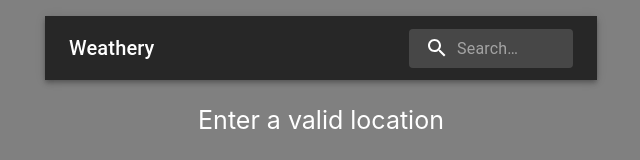
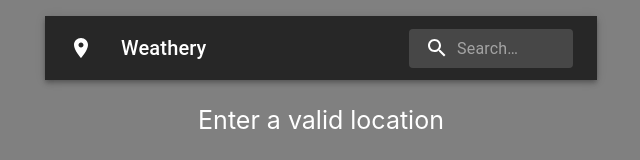
Before and after one commit to devSouvik/weathery, a React (Create React App) app: page / in a window 1280 px wide. Shown: the top 160 px of the page, without its empty margins (319-959 px from the left). Built offline with nearby package versions, Linux system fonts and the light colour scheme.

Commit message:
cordinated fetched and location icon added

```diff
--- /dev/null
+++ b/src/components/GeoCard.js
@@ -0,0 +1,9 @@
+import React from "react";
+
+function GeoCard() {
+  // var x = document.getElementById("demo");
+
+  return <div></div>;
+}
+
+export default GeoCard;
--- a/src/components/TempCard.js
+++ b/src/components/TempCard.js
@@ -1,5 +1,6 @@
 import React, { useEffect, useState } from "react";
 import "./TempCard.css";
+import GeoCard from "./GeoCard";
 // import CardMedia from "@mui/material/CardMedia";
 import Container from "@mui/material/Container";
 import mist from "../assets/mist.jpg";
@@ -22,6 +23,8 @@ import { ThemeProvider, createTheme } from "@mui/material/styles";
 // import Stack from "@mui/material/Stack";
 import ArrowUpwardRoundedIcon from "@mui/icons-material/ArrowUpwardRounded";
 import ArrowDownwardRoundedIcon from "@mui/icons-material/ArrowDownwardRounded";
+import IconButton from "@mui/material/IconButton";
+import LocationOnIcon from "@mui/icons-material/LocationOn";
 
 const Search = styled("div")(({ theme }) => ({
   position: "relative",
@@ -66,6 +69,19 @@ const StyledInputBase = styled(InputBase)(({ theme }) => ({
 }));
 
 function TempCard() {
+  function getLocation() {
+    if (navigator.geolocation) {
+      navigator.geolocation.getCurrentPosition(showPosition);
+    } else {
+      document.write("Geolocation is not supported by this browser.");
+    }
+  }
+
+  function showPosition(position) {
+    console.log("latitite", position.coords.latitude);
+    console.log("longitude", position.coords.longitude);
+  }
+
   const api = {
     key: "af59dbef9e8c89a00405d04bb91a49e9",
     base: "https://api.openweathermap.org/data/2.5/",
@@ -81,25 +97,9 @@ function TempCard() {
         .then((result) => {
           setWeather(result);
           setQuery("");
-          console.log(result);
         });
     }
   };
-
-  // let location = weather.name;
-  // let temp = weather.main.temp;
-  // let feels_like = weather.main.feels_like;
-  // let max_temp = weather.main.temp_max;
-  // let min_temp = weather.main.temp_min;
-  // let humidity = weather.main.humidity;
-  // let cloudiness = weather.clouds.all;
-  // let description = weather.weather[0].description;
-  // let icon = weather.weather[0].icon;
-  // let wind_speed = weather.wind.speed;
-
-  // let iconUrl = `http://openweathermap.org/img/wn/${weather.weather[0].icon}@2x.png`;
-
-  // console.log(iconUrl);
 
   let classes = [];
 
@@ -157,6 +157,16 @@ function TempCard() {
           <ThemeProvider theme={darkTheme}>
             <AppBar position="static">
               <Toolbar>
+                <IconButton
+                  size="large"
+                  edge="start"
+                  color="inherit"
+                  aria-label="open drawer"
+                  sx={{ mr: 2 }}
+                  onClick={getLocation}
+                >
+                  <LocationOnIcon />
+                </IconButton>
                 <Typography
                   variant="h6"
                   noWrap
@@ -293,47 +303,6 @@ function TempCard() {
                 </Typography>
               </Grid>
             </Grid>
-
-            {/* <div style={{ marginTop: 30, textAlign: "center" }}>
-              <WaterTwoToneIcon
-                sx={{ color: "white", fontSize: 15, marginRight: 2 }}
-              />
-              <span
-                style={{
-                  fontSize: 25,
-                  color: "whitesmoke",
-                  marginBottom: 2,
-                }}
-              >
-                Humidity {weather.main.humidity}%
-              </span>
-              <br />
-              <DeviceThermostat
-                sx={{ color: "white", fontSize: 15, marginRight: 2 }}
-              />
-              <span
-                style={{ fontSize: 25, color: "whitesmoke", marginBottom: 2 }}
-              >
-                Feels like {weather.main.feels_like}C
-              </span>
-              <br />
-
-              <FilterDramaTwoToneIcon
-                sx={{ color: "white", fontSize: 15, marginRight: 2 }}
-              />
-              <span
-                style={{ fontSize: 25, color: "whitesmoke", marginBottom: 2 }}
-              >
-                Cloudiness {weather.clouds.all}%
-              </span>
-              <br />
-              <AirIcon sx={{ color: "white", fontSize: 15, marginRight: 2 }} />
-              <span
-                style={{ fontSize: 25, color: "whitesmoke", marginBottom: 5 }}
-              >
-                Speed {weather.wind.speed} km/h
-              </span>
-            </div> */}
           </div>
         </Container>
       ) : (
```
